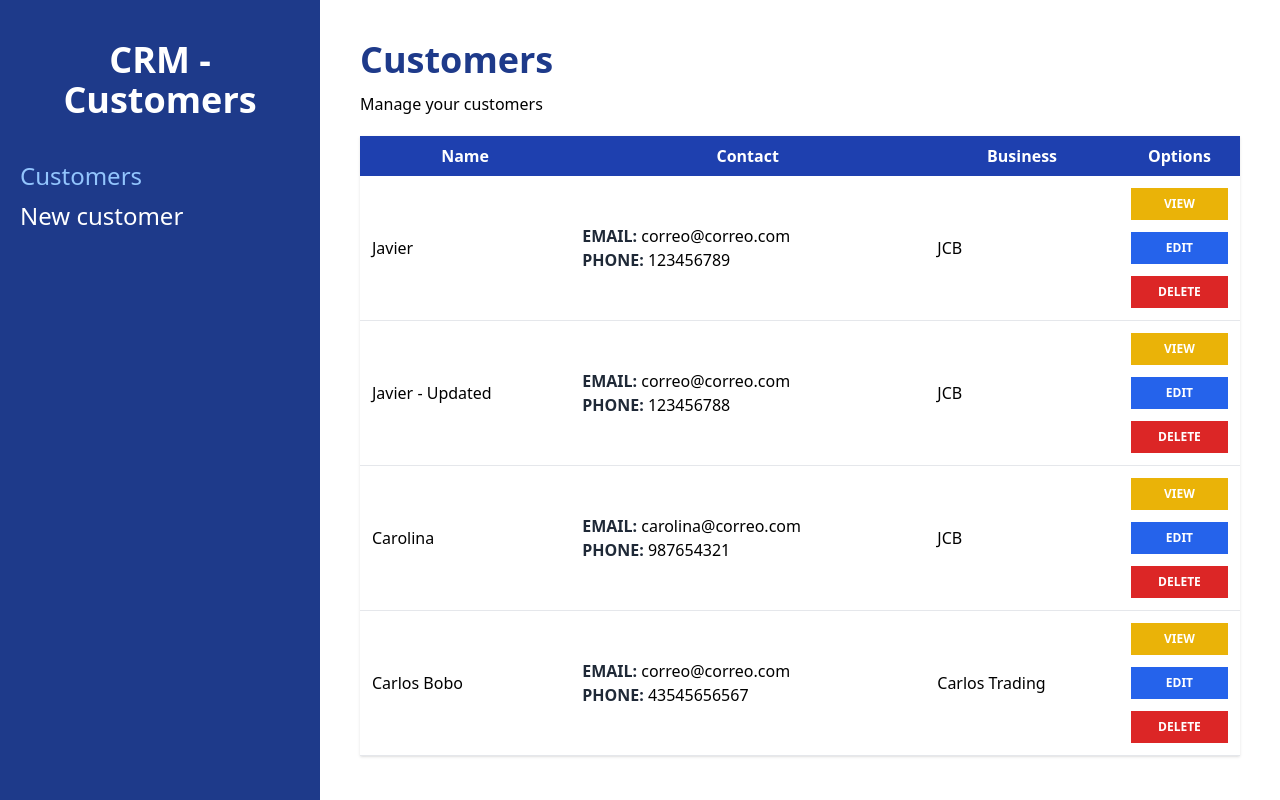
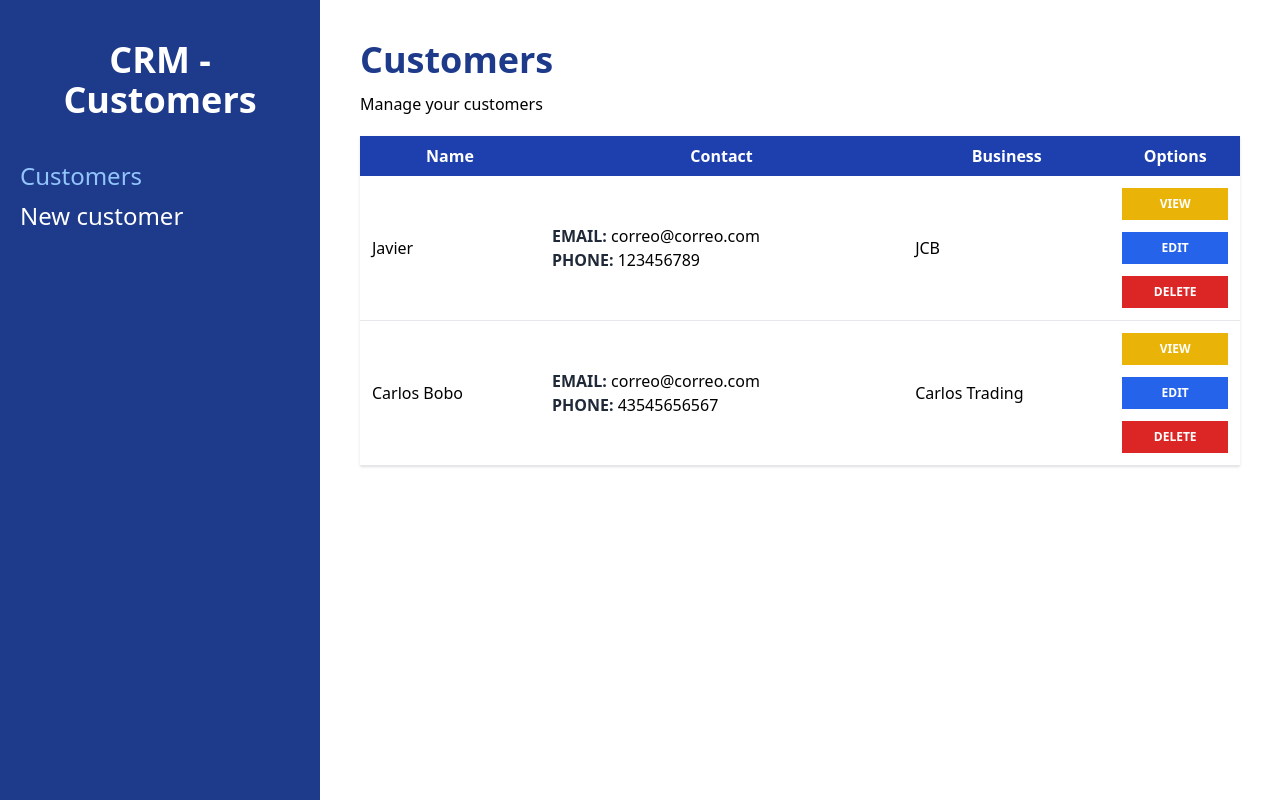
Before and after one commit to javierblancodev/crm-react, a React (Vite) app: page /customers in a window 1280 px wide. Built offline with nearby package versions, Linux system fonts and the light colour scheme; data requests are answered from the project's data file.

Commit message:
add functionality to delete customer

```diff
--- a/db.json
+++ b/db.json
@@ -9,22 +9,6 @@
       "id": 1
     },
     {
-      "name": "Javier - Updated",
-      "business": "JCB",
-      "email": "correo@correo.com",
-      "phone": "123456788",
-      "comments": "New Customer",
-      "id": 2
-    },
-    {
-      "name": "Carolina",
-      "business": "JCB",
-      "email": "carolina@correo.com",
-      "phone": "987654321",
-      "comments": "Referred by other customer",
-      "id": 3
-    },
-    {
       "name": "Carlos Bobo",
       "business": "Carlos Trading",
       "email": "correo@correo.com",
--- a/src/components/Customer.jsx
+++ b/src/components/Customer.jsx
@@ -1,7 +1,7 @@
 import { useNavigate } from 'react-router-dom';
 import React from 'react'
 
-const Customer = ({customer}) => {
+const Customer = ({customer, handleDelete}) => {
 
     const navigate = useNavigate();
     const { name, business, email, phone, comments, id } = customer;
@@ -18,12 +18,21 @@ const Customer = ({customer}) => {
                 <button
                     type='button'
                     className='bg-yellow-500 hover:bg-yellow-600 block w-full text-white p-2 uppercase font-bold text-xs'
-                    onClick={() => navigate(`/customers/${id}`)}>View</button>
+                    onClick={() => navigate(`/customers/${id}`)}>
+                    View
+                </button>
                 <button
                     type='button'
                     className='bg-blue-600 hover:bg-blue-700 block w-full text-white p-2 uppercase font-bold text-xs mt-3'
-                    onClick={() => navigate(`/customers/edit/${id}`)}>Edit</button>
-                <button type='button' className='bg-red-600 hover:bg-red-700 block w-full text-white p-2 uppercase font-bold text-xs mt-3'>Delete</button>
+                    onClick={() => navigate(`/customers/edit/${id}`)}>
+                    Edit
+                </button>
+                <button
+                    type='button'
+                    className='bg-red-600 hover:bg-red-700 block w-full text-white p-2 uppercase font-bold text-xs mt-3'
+                    onClick={() => handleDelete(id)}>
+                    Delete
+                </button>
             </td>
         </tr>
     )
--- a/src/pages/Home.jsx
+++ b/src/pages/Home.jsx
@@ -19,7 +19,32 @@ const Home = () => {
         }
 
         getCustomersAPI();
-    }, [] )
+    }, [] );
+
+    const handleDelete = async (id) => {
+        const approval = confirm('Are you sure you want to delete this customer?')
+
+        if(approval) {
+            try {
+                const url = `http://localhost:4000/customers/${id}`;
+                // console.log(url);
+                const response = await fetch(url, {
+                    method: 'DELETE'
+                });
+                await response.json();
+
+                // The instace is now delete but our app still show the previous list of customers until it is the page is reloaded and a new get request is made. Two options then:
+                // 1. reload the page to issue a new get request against the now up-to-date db
+                // location.reload(); // bad performance
+                // 2. Simply update the state that contains the customers to display them in real time
+                const updatedCustomersList = customers.filter(customer => customer.id !== id);
+                setCustomers(updatedCustomersList);
+
+            } catch (error) {
+
+            }
+        }
+    }
 
     return (
         <>
@@ -42,6 +67,7 @@ const Home = () => {
                             <Customer
                                 key={customer.id}
                                 customer={customer}
+                                handleDelete={handleDelete}
                             />
                         ))
                     }
```
